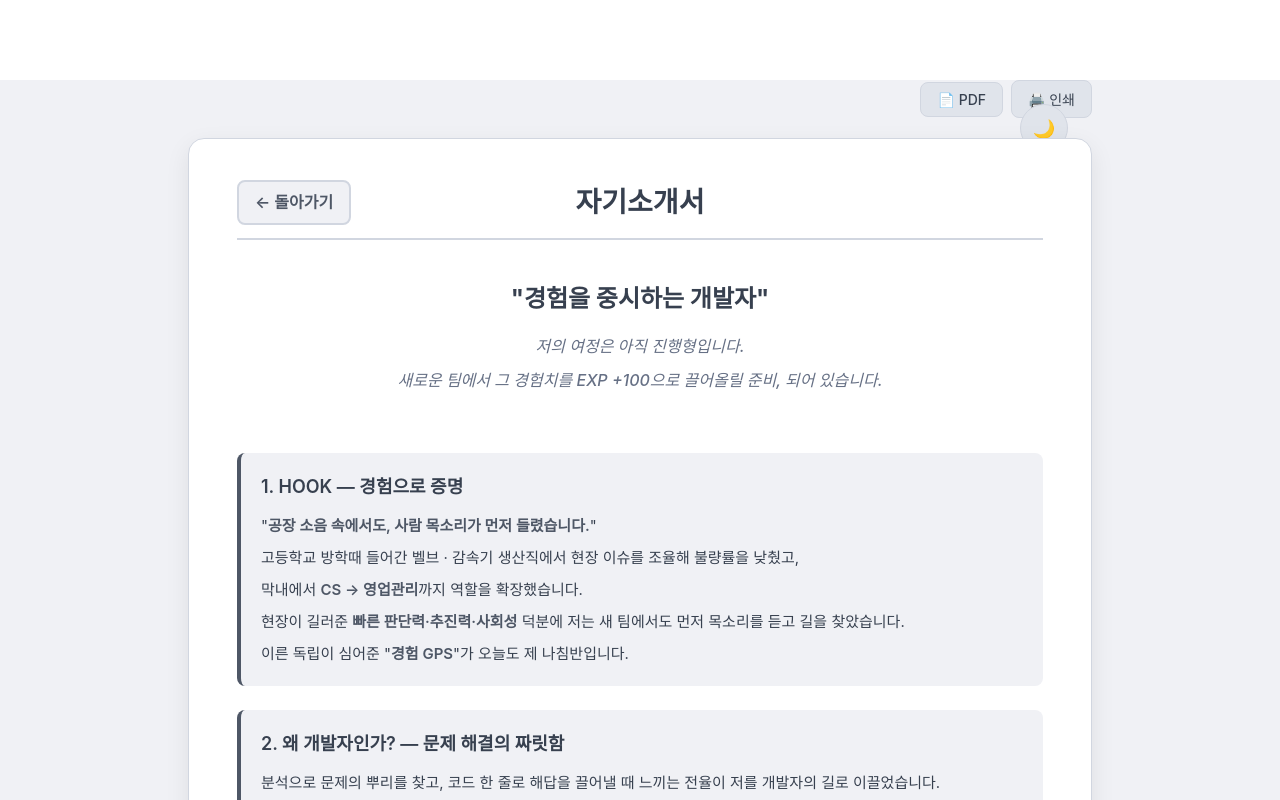
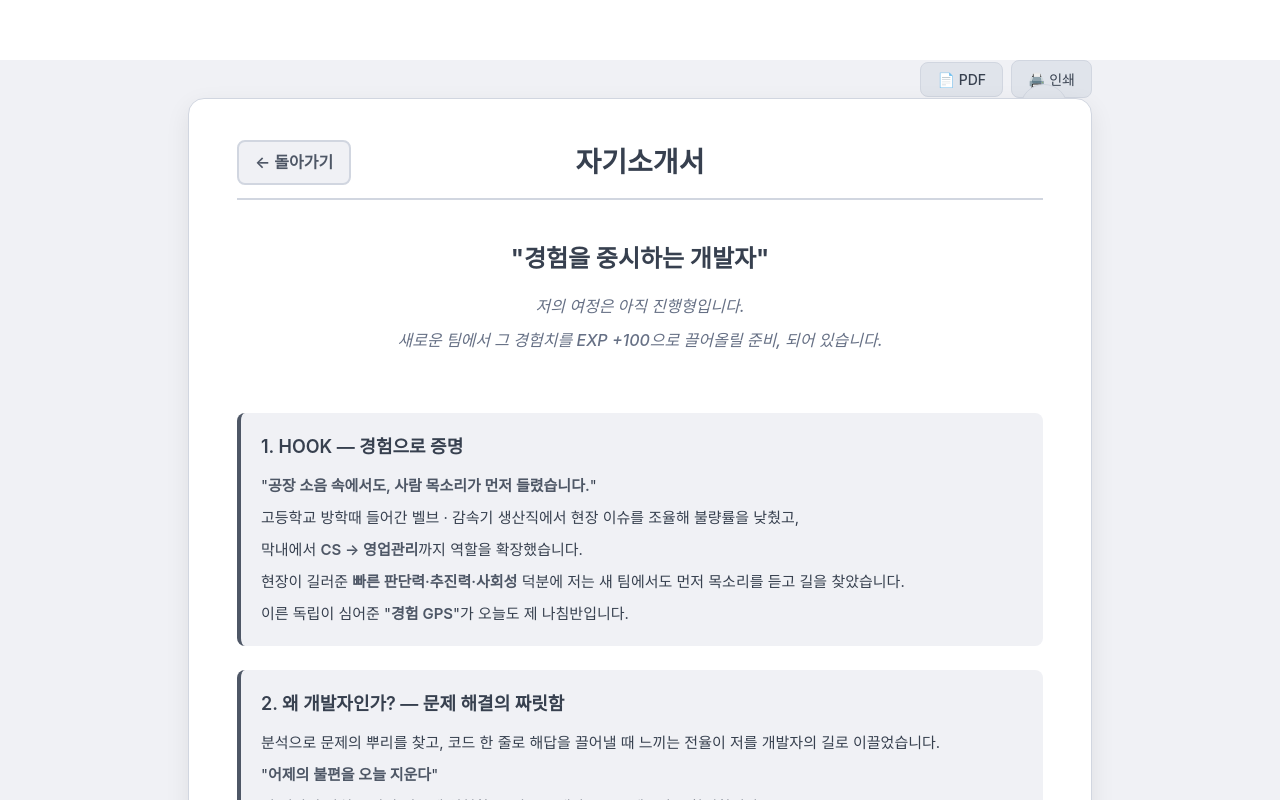
Before and after one commit to noooopa/kim-hoyoung-resume, a React (Vite) app: page /#/statement in a window 1280 px wide. Shown: the top 800 px of the page. Built offline with nearby package versions, Linux system fonts and the light colour scheme; a web font is replaced by a local one.

Commit message:
UI 개선: 버튼들을 이력서 블록 바로 위에 붙여서 배치 - margin-bottom: 0으로 버튼과 이력서 블록 사이 여백 제거 - 페이지 상단 여백 조정으로 더 깔끔한 레이아웃 - 버튼들이 이력서 블록과 완전히 붙어서 배치

```diff
--- a/src/App.css
+++ b/src/App.css
@@ -53,6 +53,7 @@ body.dark-theme {
   position: relative;
   transition: var(--transition);
   border: 1px solid var(--light-border);
+  margin-top: 0;
 }
 
 /* 다크 테마 스타일 */
@@ -65,7 +66,7 @@ body.dark-theme {
 /* 페이지 컨테이너 */
 .page-container {
   max-width: 1000px;
-  margin: 80px auto 120px;
+  margin: 60px auto 120px;
   padding: 0 48px;
 }
 
@@ -76,7 +77,7 @@ body.dark-theme {
   justify-content: flex-end;
   align-items: center;
   gap: 12px;
-  margin-bottom: 20px;
+  margin-bottom: 0;
   padding: 0;
   flex-wrap: nowrap;
 }
```
